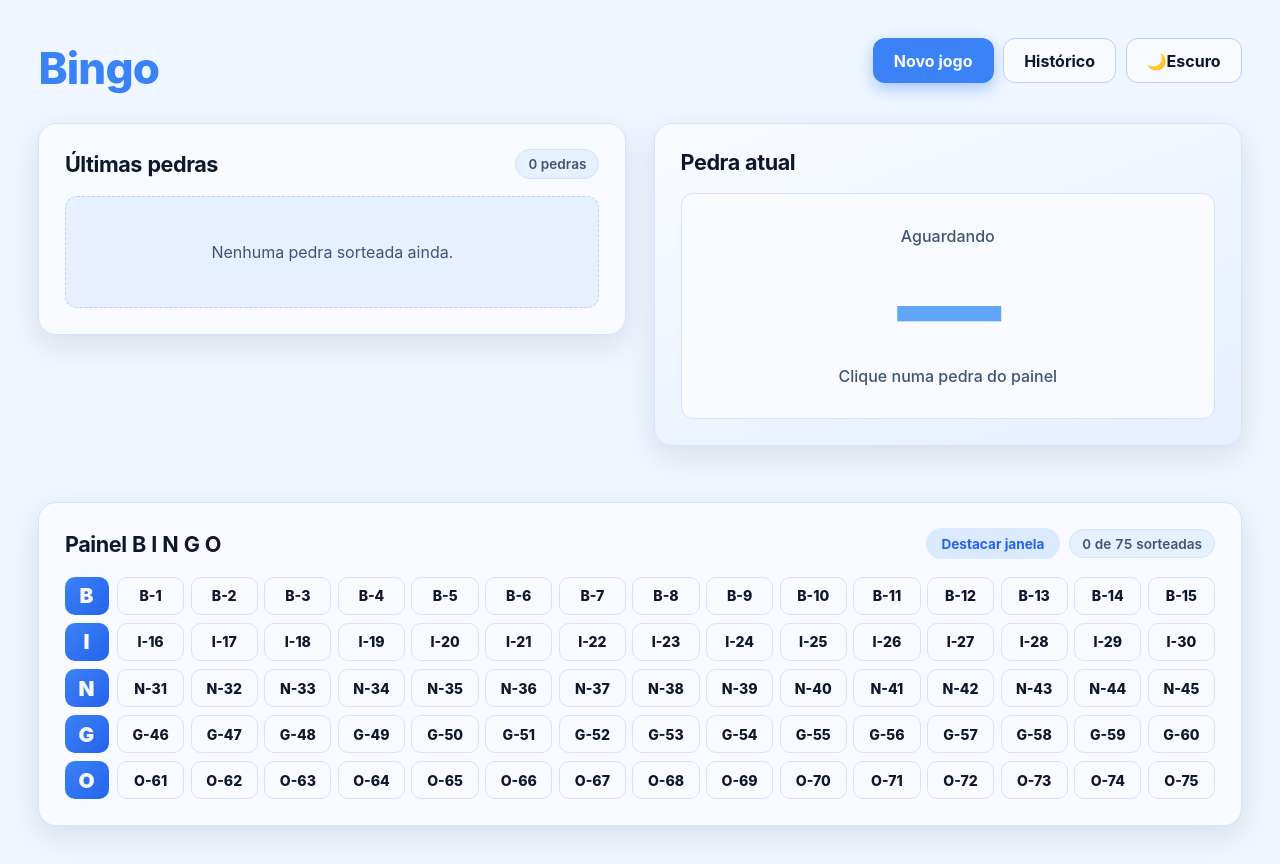
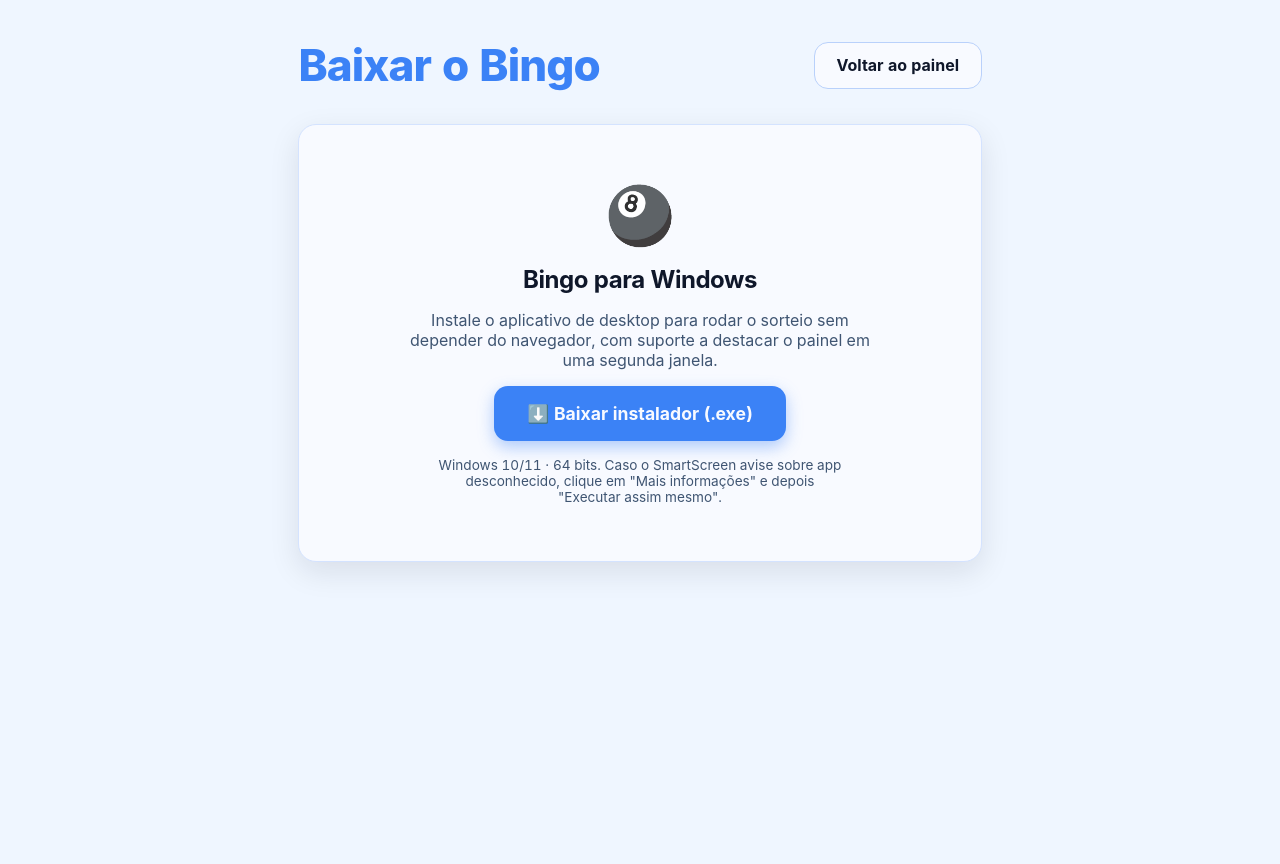
Before and after one commit to MatheusPalinkas/bingo, an Angular app: page /download in a window 1280 px wide. Before the commit this address led to /. After the commit the page ends 800 px from the top, so only its background shows below. Built offline with nearby package versions, Linux system fonts and the light colour scheme.

Commit message:
feat: configurando deploy do executavel

```diff
--- a/electron/main.js
+++ b/electron/main.js
@@ -8,6 +8,7 @@ const DEV_SERVER_URL = process.env['ELECTRON_DEV_URL'] || 'http://localhost:4200
 // Caminho do index.html gerado pelo builder @angular/build:application.
 const INDEX_HTML = path.join(__dirname, '..', 'dist', 'app-bingo', 'browser', 'index.html');
 const PRELOAD = path.join(__dirname, 'preload.js');
+const ICON = path.join(__dirname, '..', 'build', 'icon.ico');
 
 let mainWindow = null;
 let panelWindow = null;
@@ -28,6 +29,7 @@ function createMainWindow() {
     height: 800,
     show: false,
     autoHideMenuBar: true,
+    icon: ICON,
     webPreferences: {
       preload: PRELOAD,
       contextIsolation: true,
@@ -55,6 +57,7 @@ function openPanelWindow() {
     show: false,
     autoHideMenuBar: true,
     title: 'Painel BINGO',
+    icon: ICON,
     parent: mainWindow ?? undefined,
     webPreferences: {
       preload: PRELOAD,
--- a/src/app/app.routes.ts
+++ b/src/app/app.routes.ts
@@ -1,9 +1,11 @@
 import { Routes } from '@angular/router';
 import { Board } from './pages/board/board';
 import { History } from './pages/history/history';
+import { Download } from './pages/download/download';
 
 export const routes: Routes = [
   { path: '', component: Board },
   { path: 'historico', component: History },
+  { path: 'download', component: Download },
   { path: '**', redirectTo: '' },
 ];
--- /dev/null
+++ b/src/app/pages/download/download.css
@@ -0,0 +1,103 @@
+:host {
+  display: block;
+}
+
+.page {
+  max-width: 760px;
+  margin: 0 auto;
+  padding: clamp(1.25rem, 3vw, 2.5rem);
+}
+
+.page-head {
+  display: flex;
+  align-items: center;
+  justify-content: space-between;
+  gap: 1rem;
+  flex-wrap: wrap;
+  margin-bottom: clamp(1.25rem, 3vw, 2rem);
+}
+
+h1 {
+  font-size: clamp(2rem, 4vw, 2.75rem);
+  font-weight: 800;
+  margin: 0;
+  background: linear-gradient(135deg, var(--primary), var(--accent));
+  -webkit-background-clip: text;
+  background-clip: text;
+  -webkit-text-fill-color: transparent;
+}
+
+h2 {
+  font-size: 1.5rem;
+  font-weight: 700;
+  margin: 0;
+}
+
+.card {
+  background: var(--surface);
+  border: 1px solid var(--border);
+  border-radius: var(--radius);
+  box-shadow: var(--shadow);
+}
+
+.download-card {
+  display: flex;
+  flex-direction: column;
+  align-items: center;
+  text-align: center;
+  gap: 1rem;
+  padding: clamp(2rem, 5vw, 3.5rem);
+}
+
+.icon {
+  font-size: 3.5rem;
+}
+
+.download-card p {
+  color: var(--text-muted);
+  margin: 0;
+  max-width: 48ch;
+}
+
+.note {
+  font-size: 0.85rem;
+}
+
+.btn {
+  display: inline-flex;
+  align-items: center;
+  justify-content: center;
+  gap: 0.5rem;
+  padding: 0.8rem 1.35rem;
+  border-radius: 14px;
+  font-size: 1rem;
+  font-weight: 700;
+  border: 1px solid transparent;
+  text-decoration: none;
+  transition: background 0.15s ease, border-color 0.15s ease;
+}
+
+.btn-lg {
+  padding: 1rem 2rem;
+  font-size: 1.1rem;
+}
+
+.btn-primary {
+  background: var(--primary);
+  color: var(--on-primary);
+  box-shadow: 0 6px 16px var(--focus-ring);
+}
+
+.btn-primary:hover {
+  background: var(--primary-dark);
+}
+
+.btn-outline {
+  background: var(--surface);
+  color: var(--text);
+  border-color: var(--border-strong);
+}
+
+.btn-outline:hover {
+  background: var(--surface-muted);
+}
--- /dev/null
+++ b/src/app/pages/download/download.html
@@ -0,0 +1,26 @@
+<div class="page">
+  <header class="page-head">
+    <div class="head-text">
+      <h1>Baixar o Bingo</h1>
+    </div>
+    <a class="btn btn-outline" routerLink="/">Voltar ao painel</a>
+  </header>
+
+  <section class="card download-card">
+    <span class="icon" aria-hidden="true">🎱</span>
+    <h2>Bingo para Windows</h2>
+    <p>
+      Instale o aplicativo de desktop para rodar o sorteio sem depender do navegador, com
+      suporte a destacar o painel em uma segunda janela.
+    </p>
+
+    <a class="btn btn-primary btn-lg" [href]="installerUrl" download>
+      ⬇️ Baixar instalador (.exe)
+    </a>
+
+    <p class="note">
+      Windows 10/11 · 64 bits. Caso o SmartScreen avise sobre app desconhecido, clique em
+      "Mais informações" e depois "Executar assim mesmo".
+    </p>
+  </section>
+</div>
--- /dev/null
+++ b/src/app/pages/download/download.ts
@@ -0,0 +1,28 @@
+import { ChangeDetectionStrategy, Component } from '@angular/core';
+import { RouterLink } from '@angular/router';
+
+@Component({
+  selector: 'app-download',
+  imports: [RouterLink],
+  templateUrl: './download.html',
+  styleUrl: './download.css',
+  changeDetection: ChangeDetectionStrategy.OnPush,
+})
+export class Download {
+  /**
+   * URL do instalador resolvida a partir do <base href> do documento,
+   * garantindo o caminho correto tanto local quanto no GitHub Pages
+   * (/bingo/downloads/...). O arquivo é publicado pelo workflow de deploy.
+   */
+  readonly installerUrl = this.resolveFromBase('downloads/Bingo-Setup.exe');
+
+  private resolveFromBase(relative: string): string {
+    if (typeof document === 'undefined') return relative;
+    const base = document.querySelector('base')?.getAttribute('href') ?? '/';
+    try {
+      return new URL(relative, new URL(base, location.origin)).href;
+    } catch {
+      return relative;
+    }
+  }
+}
```
Also changed, not shown: package.json (+8 -1 lines).
